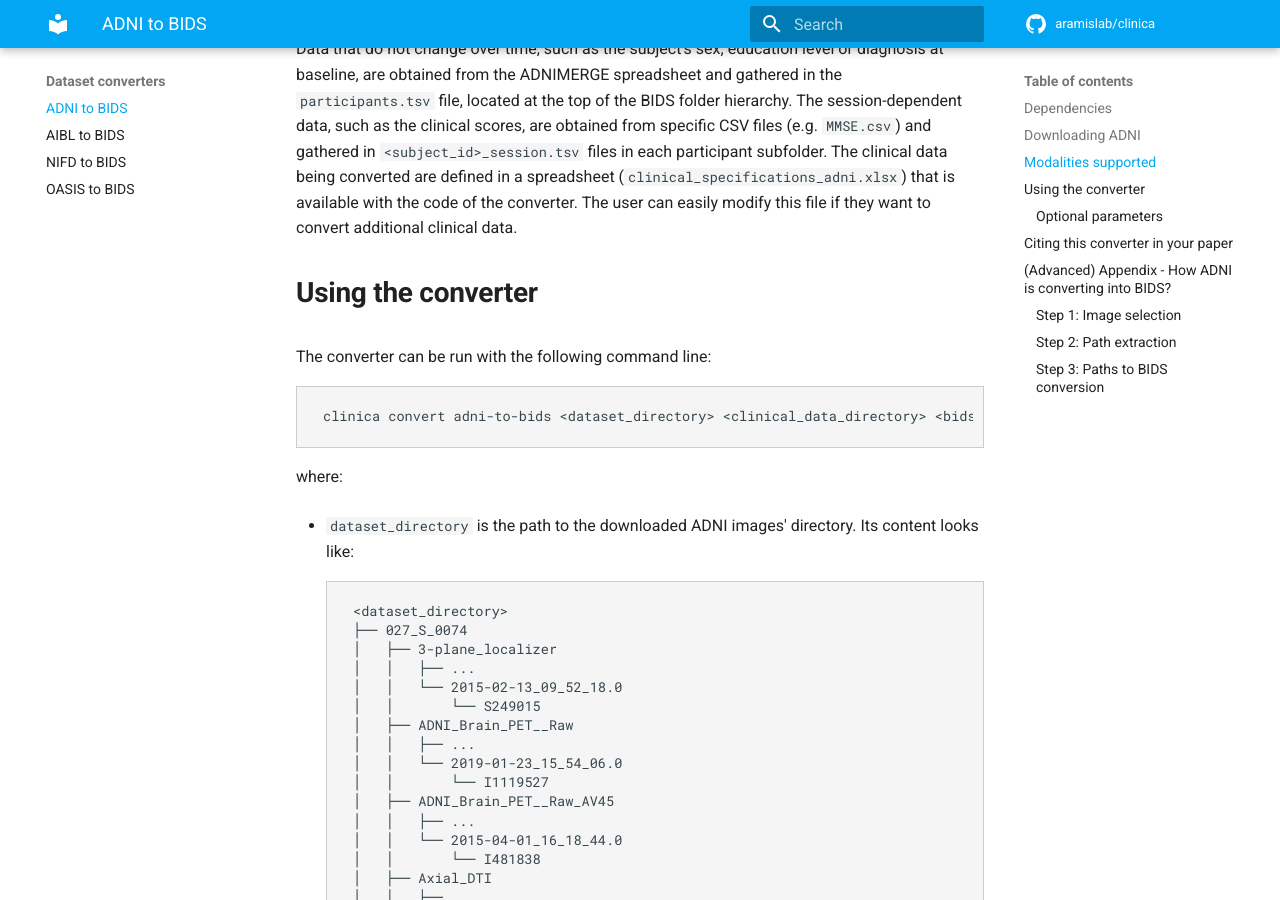
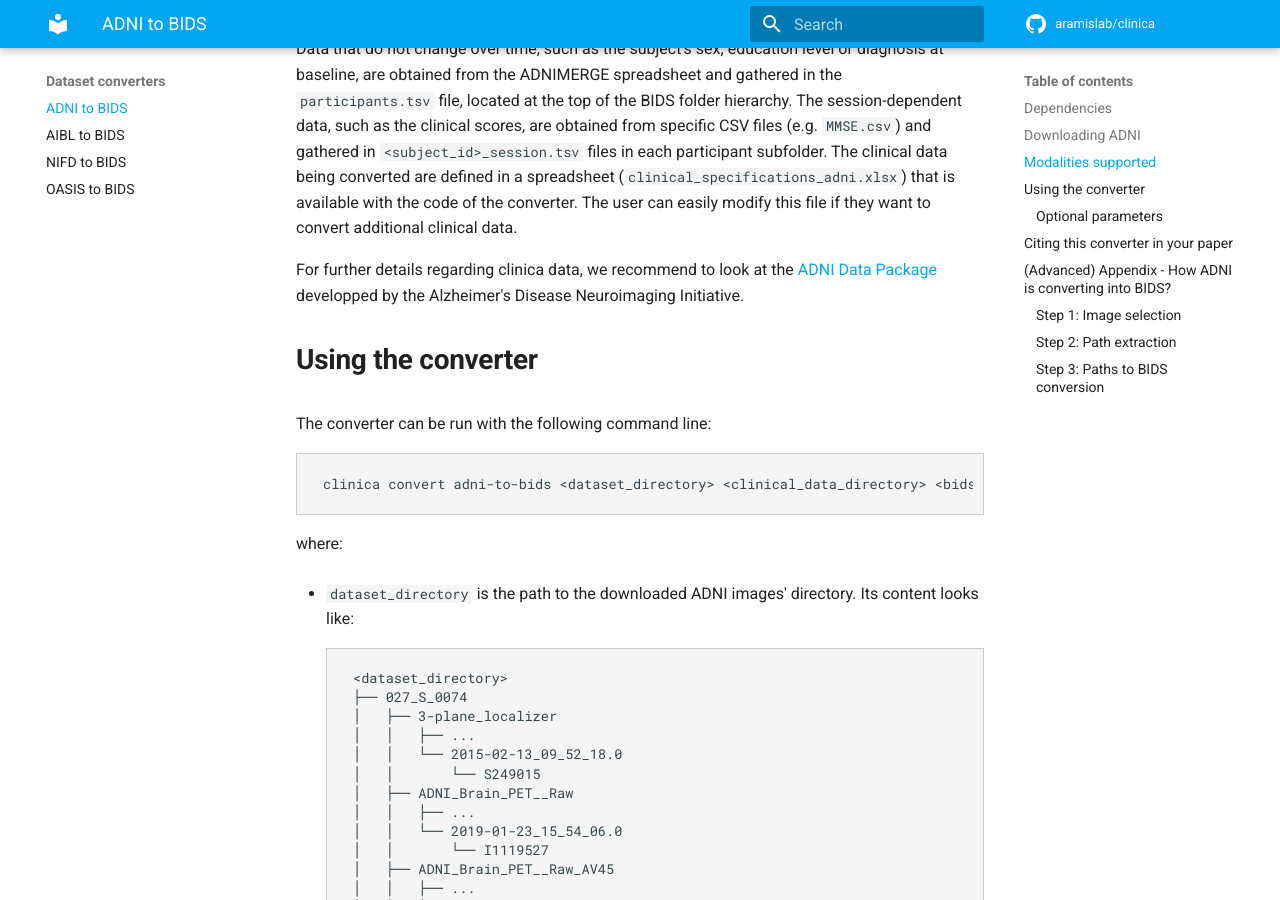
Before and after one commit to aramis-lab/clinica, an MkDocs documentation site: the page built from docs/Converters/ADNI2BIDS.md, in a window 1280 px wide and 900 px high, scrolled down 3090 px. Built offline with MkDocs 1.6.1 and Material for MkDocs 9.7.7, drawn with Linux system fonts in a browser that asks for light colours; comment, search, counter and statistics services are not loaded.

Commit message:
Add link to ADNI Data Package

```diff
--- a/docs/Converters/ADNI2BIDS.md
+++ b/docs/Converters/ADNI2BIDS.md
@@ -56,6 +56,8 @@ As a final step in the conversion, images from some modalities are centered (cur
 
 Data that do not change over time, such as the subject's sex, education level or diagnosis at baseline, are obtained from the ADNIMERGE spreadsheet and gathered in the `participants.tsv` file, located at the top of the BIDS folder hierarchy. The session-dependent data, such as the clinical scores, are obtained from specific CSV files (e.g. `MMSE.csv`) and gathered in `<subject_id>_session.tsv` files in each participant subfolder. The clinical data being converted are defined in a spreadsheet (`clinical_specifications_adni.xlsx`) that is available with the code of the converter. The user can easily modify this file if they want to convert additional clinical data.
 
+For further details regarding clinica data, we recommend to look at the [ADNI Data Package
+](https://adni.bitbucket.io/index.html) developped by the Alzheimer's Disease Neuroimaging Initiative.
 
 ## Using the converter
 
```
